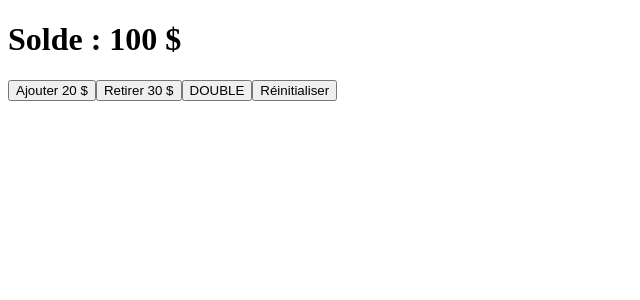
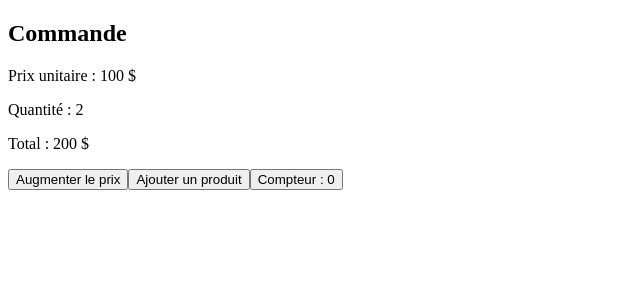
Before and after one commit to almuapull/formation-react, a React (Vite) app: page / in a window 1280 px wide. Shown: the top 300 px of the page, without its empty margins (0-640 px from the left). Built offline with nearby package versions, Linux system fonts and the light colour scheme.

Commit message:
mise en ligne

```diff
--- a/src/App.jsx
+++ b/src/App.jsx
@@ -1,42 +1,33 @@
-import { useReducer } from "react";
-
-function reducer(state, action) {
-    switch (action.type) {
-        case "AJOUTER":
-            return state + action.montant;
-
-        case "RETIRER":
-            return state - action.montant;
-
-        case "DOUBLE":
-            return state * action.montant;
-
-        case "RESET":
-            return 0;
-
-        default:
-            return state;
-    }
-}
+import { useState , useMemo } from "react";
 
 function App() {
-    const [solde, dispatch] = useReducer(reducer, 100);
+  const [prix, setPrix] = useState(100);
+  const [quantite, setQuantite] = useState(2);
+  const [compteur, setCompteur] = useState(0);
+
+  const total = useMemo(() => {
+    console.log("Calcul du total");
+    return prix * quantite;
+  }, [prix, quantite]);
 
   return (
     <div>
-            <h1>Solde : {solde} $</h1>
+      <h2>Commande</h2>
 
-            <button onClick={() => dispatch({ type: "AJOUTER", montant: 20 })}>
-                Ajouter 20 $
+      <p>Prix unitaire : {prix} $</p>
+      <p>Quantité : {quantite}</p>
+      <p>Total : {total} $</p>
+
+      <button onClick={() => setPrix(prix + 10)}>
+        Augmenter le prix
       </button>
 
-            <button onClick={() => dispatch({ type: "RETIRER", montant: 30 })}>
-                Retirer 30 $
+      <button onClick={() => setQuantite(quantite + 1)}>
+        Ajouter un produit
       </button>
-            <button onClick={() => dispatch({type: "DOUBLE" , montant: 2})}>DOUBLE</button>
 
-            <button onClick={() => dispatch({ type: "RESET" })}>
-                Réinitialiser
+      <button onClick={() => setCompteur(compteur + 1)}>
+        Compteur : {compteur}
       </button>
     </div>
   );
```
Lines whose indentation alone changed are shown as unchanged.
